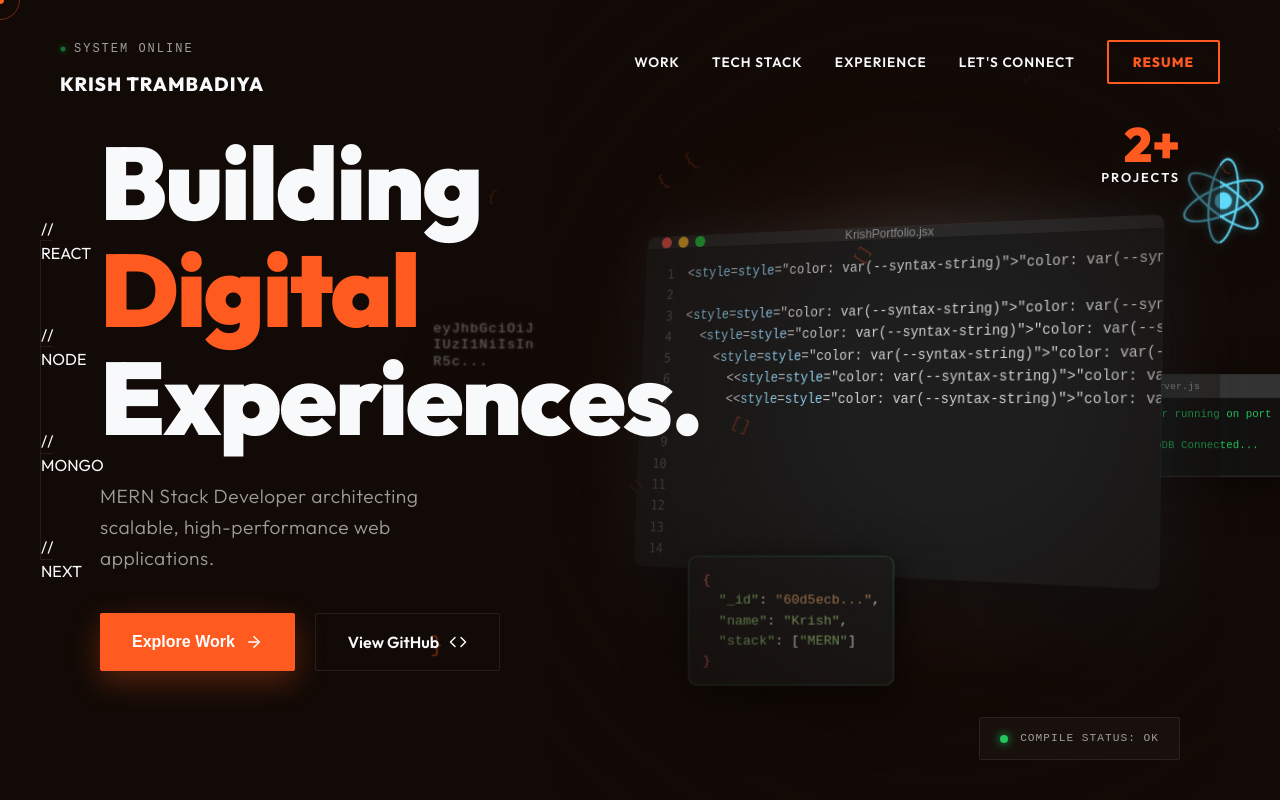
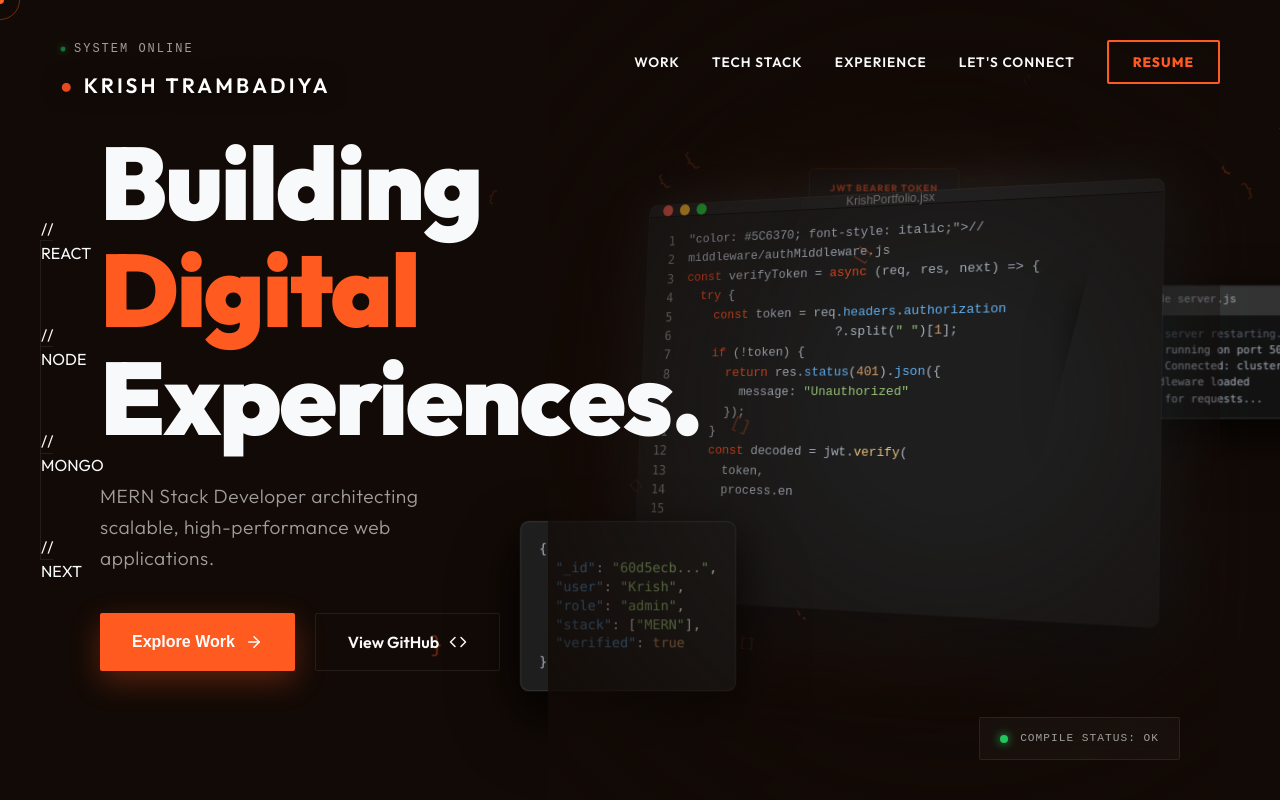
Before and after one commit to krish-patel-33/Portfolio, a React app: page / in a window 1280 px wide. Shown: the top 800 px of the page. Built offline with nearby package versions, Linux system fonts and the light colour scheme.

Commit message:
made some change in home page

```diff
--- a/src/components/CodeEditor.jsx
+++ b/src/components/CodeEditor.jsx
@@ -1,19 +1,27 @@
 import React, { useState, useEffect } from 'react';
 
-const codeSnippet = `import React from 'react';
-
-const KrishPortfolio = () => {
-  return (
-    <div className="portfolio">
-      <Header title="Krish Trambadiya" />
-      <Stack techs={['MongoDB', 'Express', 'React', 'Node']} />
-      <Experience years={2} role="Full Stack Developer" />
-      <Projects count={10} featured="VirtueView" />
-    </div>
-  );
-};
-
-export default KrishPortfolio;`;
+const codeSnippet = `// middleware/authMiddleware.js
+const verifyToken = async (req, res, next) => {
+  try {
+    const token = req.headers.authorization
+                     ?.split(" ")[1];
+    if (!token) {
+      return res.status(401).json({
+        message: "Unauthorized"
+      });
+    }
+    const decoded = jwt.verify(
+      token,
+      process.env.JWT_SECRET
+    );
+    req.user = decoded;
+    next();
+  } catch (error) {
+    res.status(403).json({
+      message: "Token expired"
+    });
+  }
+};`;
 
 const CodeEditor = () => {
   const [typedText, setTypedText] = useState('');
@@ -45,10 +53,10 @@ const CodeEditor = () => {
                  clearInterval(typingInterval);
                  setIsTyping(false);
                }
-            }, 50);
+            }, 30);
           }, 3000);
         }
-      }, 30); // Typing speed
+      }, 15); // Typing speed
     }, 1500);
 
     return () => {
@@ -57,18 +65,34 @@ const CodeEditor = () => {
     };
   }, []);
 
-  // Simple syntax highlighting via regex replacements
   const highlightCode = (code) => {
+    if (!code) return '';
+
+    // First replace html entities
     let highlighted = code
-      // Keywords
-      .replace(/\b(import|from|const|return|export default)\b/g, '<span style="color: var(--syntax-keyword)">$1</span>')
-      // Component Names / Tags
-      .replace(/(<\/?)([A-Z][a-zA-Z0-9]*)/g, '$1<span style="color: var(--syntax-tag)">$2</span>')
-      .replace(/(<\/?)(div|span|p|a|h[1-6])/g, '$1<span style="color: var(--syntax-keyword)">$2</span>')
-      // Strings
-      .replace(/(['"].*?['"])/g, '<span style="color: var(--syntax-string)">$1</span>')
-      // Attributes
-      .replace(/(\s)([a-zA-Z\-]+)(=)/g, '$1<span style="color: var(--syntax-attr)">$2</span>$3');
+      .replace(/</g, "&lt;")
+      .replace(/>/g, "&gt;");
+
+    // 1. Comments (gray, italic)
+    highlighted = highlighted.replace(/(\/\/.*)/g, '<span style="color: #5C6370; font-style: italic;">$1</span>');
+
+    // 2. Strings (green)
+    highlighted = highlighted.replace(/(["'].*?["'])/g, '<span style="color: #98C379;">$1</span>');
+
+    // 3. Keywords (orange)
+    highlighted = highlighted.replace(/\b(const|async|try|catch|return|if)\b/g, '<span style="color: #E84C1E;">$1</span>');
+
+    // 4. Functions (yellow)
+    highlighted = highlighted.replace(/\b(verifyToken|verify|next)(?=\s*\()/g, '<span style="color: #E5C07B;">$1</span>');
+
+    // 5. Properties (light blue)
+    highlighted = highlighted.replace(/\.(headers|authorization|user|status|json|env|JWT_SECRET)\b/g, '.<span style="color: #61AFEF;">$1</span>');
+
+    // 6. Numbers (orange)
+    highlighted = highlighted.replace(/\b(\d+)\b/g, '<span style="color: #D19A66;">$1</span>');
+
+    // 7. Base Objects (white)
+    highlighted = highlighted.replace(/\b(jwt|process|req|res)\b/g, '<span style="color: #ABB2BF;">$1</span>');
 
     return highlighted;
   };
@@ -88,11 +112,11 @@ const CodeEditor = () => {
       {/* Editor Content */}
       <div style={editorBodyStyle}>
         <div style={lineNumbersStyle}>
-          {[...Array(14)].map((_, i) => <div key={i}>{i + 1}</div>)}
+          {[...Array(23)].map((_, i) => <div key={i}>{i + 1}</div>)}
         </div>
         <div style={codeAreaStyle}>
-          <pre style={{ margin: 0 }}>
-            <code dangerouslySetInnerHTML={{ __html: highlightCode(typedText) }} />
+          <pre style={{ margin: 0, whiteSpace: 'pre-wrap', wordBreak: 'break-word' }}>
+            <code style={{ color: '#ABB2BF' }} dangerouslySetInnerHTML={{ __html: highlightCode(typedText) }} />
             {isTyping && <span className="blinking-cursor" style={cursorStyle}>|</span>}
           </pre>
         </div>
@@ -103,28 +127,27 @@ const CodeEditor = () => {
 
 const editorContainerStyle = {
   width: '550px',
-  height: '350px',
-  background: 'var(--editor-bg)',
+  height: '420px', // slightly taller to fit 23 lines
+  background: '#1E1E1E', // standard vs code dark
   borderRadius: '8px',
   boxShadow: '0 30px 60px rgba(0,0,0,0.6), 0 0 0 1px var(--glass-border), inset 0 1px 0 rgba(255,255,255,0.1)',
   display: 'flex',
   flexDirection: 'column',
   overflow: 'hidden',
-  transform: 'rotateY(-20deg) rotateX(5deg)', // The dramatice angle
+  transform: 'rotateY(-20deg) rotateX(5deg)',
   transformStyle: 'preserve-3d',
   position: 'relative',
   zIndex: 10,
-  // Cool blue-white light emission
   filter: 'drop-shadow(0 0 30px rgba(156, 220, 254, 0.15))',
 };
 
 const editorChromeStyle = {
   height: '36px',
-  background: 'var(--editor-chrome)',
+  background: '#252526', // VS Code titlebar
   display: 'flex',
   alignItems: 'center',
   padding: '0 16px',
-  borderBottom: '1px solid rgba(0,0,0,0.4)',
+  borderBottom: '1px solid #111',
   position: 'relative',
 };
 
@@ -143,7 +166,7 @@ const chromeTitleStyle = {
   position: 'absolute',
   left: '50%',
   transform: 'translateX(-50%)',
-  color: 'var(--text-muted)',
+  color: '#858585',
   fontSize: '0.8rem',
   fontFamily: 'sans-serif',
 };
@@ -153,27 +176,29 @@ const editorBodyStyle = {
   flex: 1,
   padding: '16px 0',
   fontFamily: "'Fira Code', 'Consolas', monospace",
-  fontSize: '14px',
-  lineHeight: '1.6',
+  fontSize: '0.85rem',
+  lineHeight: '1.5',
 };
 
 const lineNumbersStyle = {
   padding: '0 16px',
-  color: '#5a5a5a',
+  color: '#858585', // dark gray
   textAlign: 'right',
   userSelect: 'none',
+  minWidth: '40px',
 };
 
 const codeAreaStyle = {
   flex: 1,
-  color: 'var(--syntax-text)',
+  color: '#ABB2BF',
   position: 'relative',
+  paddingRight: '16px',
 };
 
 const cursorStyle = {
   animation: 'blink 1s step-end infinite',
   fontWeight: 'bold',
-  color: 'var(--syntax-text)'
+  color: '#ABB2BF'
 };
 
 const cursorCss = `
@@ -182,6 +207,12 @@ const cursorCss = `
     50% { opacity: 0; }
   }
 `;
-document.head.insertAdjacentHTML('beforeend', `<style>${cursorCss}</style>`);
+// Clean injection trick
+if (typeof document !== 'undefined' && !document.getElementById('code-cursor-css')) {
+  const style = document.createElement('style');
+  style.id = 'code-cursor-css';
+  style.textContent = cursorCss;
+  document.head.appendChild(style);
+}
 
 export default CodeEditor;
--- a/src/components/HolographicElements.jsx
+++ b/src/components/HolographicElements.jsx
@@ -3,43 +3,43 @@ import React from 'react';
 const HolographicElements = ({ tilt }) => {
   return (
     <>
-      {/* React Logo - Top Right */}
-      <div style={{ ...itemStyle, top: '-50px', right: '-80px', transform: 'translateZ(100px)' }}>
-        <div style={reactLogoContainerStyle}>
-          <div style={reactCoreStyle}></div>
-          <div style={{ ...reactEllipseStyle, transform: 'rotate(0deg)' }}></div>
-          <div style={{ ...reactEllipseStyle, transform: 'rotate(60deg)' }}></div>
-          <div style={{ ...reactEllipseStyle, transform: 'rotate(120deg)' }}></div>
-        </div>
-      </div>
-
-      {/* Node.js Terminal - Mid Right */}
-      <div style={{ ...itemStyle, top: '150px', right: '-120px', transform: 'translateZ(50px)', animationDelay: '0.5s' }}>
-        <div style={nodeTerminalStyle}>
-          <div style={nodeTerminalHeaderStyle}>node server.js</div>
-          <div style={nodeTerminalContentStyle}>
-            &gt; Server running on port 5000<br/>
-            &gt; MongoDB Connected...<br/>
-            <span className="blink-terminal">_</span>
+      {/* 1. JWT Token - Top Center (Furthest Back) */}
+      <div style={{ ...itemStyle, top: '-30px', left: '50%', transform: 'translateZ(-50px) translateX(-50%)', opacity: 0.6, animationDelay: '1.5s', zIndex: -1 }}>
+        <div style={jwtTokenWrapper}>
+          <div style={jwtLabelStyle}>JWT BEARER TOKEN</div>
+          <div style={jwtTokenStyle}>
+            eyJhbGciOiJIUzI1NiJ9.<br/>
+            eyJ1c2VySWQiOiI2MGQ1.<br/>
+            SflKxwRJSMeKKF2QT4fw...
           </div>
         </div>
       </div>
 
-      {/* MongoDB Document - Bottom Center */}
-      <div style={{ ...itemStyle, bottom: '-80px', left: '100px', transform: 'translateZ(150px)', animationDelay: '1s' }}>
-        <div style={mongoCardStyle}>
-          <span style={{color: '#E06C75'}}>&#123;</span><br/>
-          &nbsp;&nbsp;<span style={{color: '#98C379'}}>"_id"</span>: <span style={{color: '#D19A66'}}>"60d5ecb..."</span>,<br/>
-          &nbsp;&nbsp;<span style={{color: '#98C379'}}>"name"</span>: <span style={{color: '#98C379'}}>"Krish"</span>,<br/>
-          &nbsp;&nbsp;<span style={{color: '#98C379'}}>"stack"</span>: [<span style={{color: '#98C379'}}>"MERN"</span>]<br/>
-          <span style={{color: '#E06C75'}}>&#125;</span>
+      {/* 2. Node.js Terminal - Mid Right (Slightly in front) */}
+      <div style={{ ...itemStyle, top: '100px', right: '-160px', transform: 'translateZ(60px)', animationDelay: '0.5s' }}>
+        <div style={nodeTerminalStyle}>
+          <div style={nodeTerminalHeaderStyle}>bash - node server.js</div>
+          <div style={nodeTerminalContentStyle}>
+            <span style={{color: '#5C6370'}}>[nodemon] server restarting...</span><br/>
+            <span style={{color: '#98C379'}}>✓</span> <span style={{color: '#ABB2BF'}}>Express running on port 5000</span><br/>
+            <span style={{color: '#98C379'}}>✓</span> <span style={{color: '#ABB2BF'}}>MongoDB Connected: cluster0</span><br/>
+            <span style={{color: '#98C379'}}>✓</span> <span style={{color: '#ABB2BF'}}>JWT middleware loaded</span><br/>
+            <span style={{color: '#ABB2BF'}}>&gt; waiting for requests...</span>
+            <span className="blink-terminal" style={{color: '#ABB2BF'}}>_</span>
+          </div>
         </div>
       </div>
 
-      {/* JWT Token - Mid Left */}
-      <div style={{ ...itemStyle, top: '100px', left: '-150px', transform: 'translateZ(80px)', animationDelay: '1.5s', opacity: 0.6 }}>
-        <div style={jwtTokenStyle}>
-          eyJhbGciOiJIUzI1NiIsInR5c...
+      {/* 3. MongoDB Document - Bottom Left (Most Forward) */}
+      <div style={{ ...itemStyle, bottom: '-50px', left: '-50px', transform: 'translateZ(150px)', animationDelay: '1s' }}>
+        <div style={mongoCardStyle}>
+          <span style={{color: '#ABB2BF'}}>&#123;</span><br/>
+          &nbsp;&nbsp;<span style={{color: '#61AFEF'}}>"_id"</span>: <span style={{color: '#98C379'}}>"60d5ecb..."</span>,<br/>
+          &nbsp;&nbsp;<span style={{color: '#61AFEF'}}>"user"</span>: <span style={{color: '#98C379'}}>"Krish"</span>,<br/>
+          &nbsp;&nbsp;<span style={{color: '#61AFEF'}}>"role"</span>: <span style={{color: '#98C379'}}>"admin"</span>,<br/>
+          &nbsp;&nbsp;<span style={{color: '#61AFEF'}}>"stack"</span>: [<span style={{color: '#98C379'}}>"MERN"</span>],<br/>
+          &nbsp;&nbsp;<span style={{color: '#61AFEF'}}>"verified"</span>: <span style={{color: '#D19A66'}}>true</span><br/>
+          <span style={{color: '#ABB2BF'}}>&#125;</span>
         </div>
       </div>
     </>
@@ -52,97 +52,92 @@ const itemStyle = {
   filter: 'drop-shadow(0 10px 20px rgba(0,0,0,0.5))',
 };
 
-// React Logo Styles
-const reactLogoContainerStyle = {
-  width: '80px',
-  height: '80px',
-  position: 'relative',
-  display: 'flex',
-  justifyContent: 'center',
-  alignItems: 'center',
-  animation: 'spin 15s linear infinite',
-};
-
-const reactCoreStyle = {
-  width: '16px',
-  height: '16px',
-  backgroundColor: '#61DAFB',
-  borderRadius: '50%',
-  boxShadow: '0 0 15px #61DAFB',
-};
-
-const reactEllipseStyle = {
-  position: 'absolute',
-  width: '100%',
-  height: '35%',
-  border: '2px solid #61DAFB',
-  borderRadius: '50%',
-  boxShadow: 'inset 0 0 10px rgba(97,218,251,0.2), 0 0 10px rgba(97,218,251,0.2)',
-};
-
 // Node Terminal Styles
 const nodeTerminalStyle = {
-  background: 'rgba(20, 20, 20, 0.8)',
+  background: 'rgba(20, 20, 20, 0.95)',
   border: '1px solid #333',
-  borderRadius: '4px',
-  width: '180px',
+  borderRadius: '6px',
+  width: '240px',
   overflow: 'hidden',
-  backdropFilter: 'blur(5px)',
+  backdropFilter: 'blur(8px)',
+  boxShadow: '0 15px 35px rgba(0,0,0,0.5)',
 };
 
 const nodeTerminalHeaderStyle = {
   background: '#333',
-  padding: '4px 8px',
-  fontSize: '0.6rem',
-  color: '#aaa',
+  padding: '6px 10px',
+  fontSize: '0.65rem',
+  color: '#ABB2BF',
   fontFamily: 'monospace',
 };
 
 const nodeTerminalContentStyle = {
-  padding: '8px',
-  color: '#22c55e',
-  fontFamily: 'monospace',
+  padding: '10px',
+  fontFamily: "'Fira Code', 'Consolas', monospace",
   fontSize: '0.65rem',
-  lineHeight: '1.4',
+  lineHeight: '1.5',
 };
 
 // Mongo Card Styles
 const mongoCardStyle = {
-  background: 'rgba(30, 30, 30, 0.9)',
-  border: '1px solid rgba(80, 200, 120, 0.3)',
+  background: '#1E1E1E', // VS code dark
+  border: '1px solid rgba(255, 255, 255, 0.1)',
   borderRadius: '8px',
-  padding: '12px',
-  fontFamily: 'monospace',
+  padding: '16px',
+  fontFamily: "'Fira Code', 'Consolas', monospace",
   fontSize: '0.75rem',
-  boxShadow: '0 10px 30px rgba(0,0,0,0.5)',
+  boxShadow: '0 20px 40px rgba(0,0,0,0.6)',
   backdropFilter: 'blur(10px)',
+  lineHeight: '1.4'
 };
 
 // JWT Token
+const jwtTokenWrapper = {
+  background: 'rgba(20, 20, 20, 0.6)',
+  border: '1px solid rgba(232, 76, 30, 0.2)',
+  borderRadius: '6px',
+  padding: '12px',
+  backdropFilter: 'blur(4px)',
+};
+
+const jwtLabelStyle = {
+  fontSize: '0.6rem',
+  color: '#E84C1E', // Orange
+  fontWeight: 700,
+  letterSpacing: '1px',
+  marginBottom: '6px',
+  textTransform: 'uppercase',
+  textAlign: 'center'
+};
+
 const jwtTokenStyle = {
-  fontFamily: 'monospace',
-  color: '#A09E9C',
-  fontSize: '0.8rem',
+  fontFamily: "'Fira Code', 'Consolas', monospace",
+  color: '#ABB2BF',
+  fontSize: '0.75rem',
   letterSpacing: '1px',
   wordBreak: 'break-all',
-  width: '100px',
-  lineHeight: '1.2',
-  textShadow: '0 0 5px rgba(255,255,255,0.2)',
+  width: '130px',
+  lineHeight: '1.3',
+  opacity: 0.8,
+  textAlign: 'center'
 };
 
 const styles = `
   @keyframes float-antigravity {
-    0% { transform: translateY(0) translateZ(inherit); }
-    100% { transform: translateY(-20px) translateZ(inherit); }
-  }
-  @keyframes spin {
-    100% { transform: rotate(360deg); }
+    0% { transform: translateY(0) translateZ(inherit) translateX(inherit); }
+    100% { transform: translateY(-20px) translateZ(inherit) translateX(inherit); }
   }
   .blink-terminal {
     animation: blink 1s step-end infinite;
   }
 `;
 
-document.head.insertAdjacentHTML('beforeend', `<style>${styles}</style>`);
+// Inject keyframes strictly if not present to avoid duplication leaks
+if (typeof document !== 'undefined' && !document.getElementById('holo-animations-new')) {
+  const styleTag = document.createElement('style');
+  styleTag.id = 'holo-animations-new';
+  styleTag.textContent = styles;
+  document.head.appendChild(styleTag);
+}
 
 export default HolographicElements;
--- a/src/components/Navigation.jsx
+++ b/src/components/Navigation.jsx
@@ -7,7 +7,10 @@ const Navigation = () => {
         <div style={badgeStyle}>
           <span style={dotStyle}></span> SYSTEM ONLINE
         </div>
-        <h1 style={brandStyle}>KRISH TRAMBADIYA</h1>
+        <h1 style={brandStyle}>
+          <span style={{ color: '#E84C1E', marginRight: '8px' }}>●</span>
+          KRISH TRAMBADIYA
+        </h1>
       </div>
       <div style={linksContainerStyle}>
         <a href="#work" style={linkStyle}>WORK</a>
@@ -58,9 +61,11 @@ const dotStyle = {
 };
 
 const brandStyle = {
-  fontSize: '1.2rem',
-  fontWeight: 800,
-  letterSpacing: '1px',
+  fontSize: '1.3rem',
+  fontWeight: 600,
+  letterSpacing: '0.15em',
+  color: '#FFFFFF',
+  textShadow: '0 0 20px rgba(0,0,0,0.8)',
 };
 
 const linksContainerStyle = {
--- a/src/components/Scene3D.jsx
+++ b/src/components/Scene3D.jsx
@@ -44,11 +44,7 @@ const Scene3D = ({ tilt, scrolled }) => {
         COMPILE STATUS: OK
       </div>
 
-      {/* Top right stat */}
-      <div style={{...statWidgetStyle, opacity: loaded ? 1 : 0}}>
-        <div style={statNumberStyle}>2+</div>
-        <div style={statLabelStyle}>PROJECTS</div>
-      </div>
+
     </div>
   );
 };
@@ -127,24 +123,83 @@ const statWidgetStyle = {
   top: '120px',
   right: '40px',
   display: 'flex',
-  flexDirection: 'column',
-  alignItems: 'flex-end',
+  alignItems: 'center',
+  gap: '16px',
+  background: 'rgba(20, 20, 20, 0.9)',
+  border: '1px solid var(--accent-orange)',
+  padding: '16px 20px',
+  borderRadius: '8px',
+  boxShadow: '0 10px 30px rgba(0,0,0,0.5)',
+  backdropFilter: 'blur(10px)',
   transition: 'opacity 0.8s 0.5s',
   zIndex: 10,
 };
 
+const reactWrapStyle = {
+  width: '46px',
+  height: '46px',
+  borderRadius: '50%',
+  border: '1px solid var(--accent-orange)',
+  display: 'flex',
+  justifyContent: 'center',
+  alignItems: 'center',
+};
+
+const reactLogoContainerStyle = {
+  width: '32px',
+  height: '32px',
+  position: 'relative',
+  display: 'flex',
+  justifyContent: 'center',
+  alignItems: 'center',
+  animation: 'spin 8s linear infinite',
+};
+
+const reactCoreStyle = {
+  width: '6px',
+  height: '6px',
+  backgroundColor: '#61DAFB',
+  borderRadius: '50%',
+  boxShadow: '0 0 8px #61DAFB',
+};
+
+const reactEllipseStyle = {
+  position: 'absolute',
+  width: '100%',
+  height: '35%',
+  border: '1px solid #61DAFB',
+  borderRadius: '50%',
+  boxShadow: 'inset 0 0 5px rgba(97,218,251,0.2), 0 0 5px rgba(97,218,251,0.2)',
+};
+
 const statNumberStyle = {
-  fontSize: '3rem',
+  fontSize: '2rem',
   fontWeight: 900,
-  color: 'var(--accent-orange)',
+  color: 'var(--text-light)',
   lineHeight: '1',
+  letterSpacing: '1px',
 };
 
 const statLabelStyle = {
-  fontSize: '0.8rem',
-  color: 'var(--text-light)',
+  fontSize: '0.7rem',
+  color: 'var(--text-muted)',
   letterSpacing: '2px',
-  fontWeight: 600,
+  fontWeight: 700,
+  marginTop: '4px'
 };
 
+const styles = `
+  @keyframes spin {
+    100% { transform: rotate(360deg); }
+  }
+`;
+
+// Inject keyframes safely
+if (typeof document !== 'undefined' && !document.getElementById('scene-animations')) {
+  const styleTag = document.createElement('style');
+  styleTag.id = 'scene-animations';
+  styleTag.textContent = styles;
+  document.head.appendChild(styleTag);
+}
+
 export default Scene3D;
```
